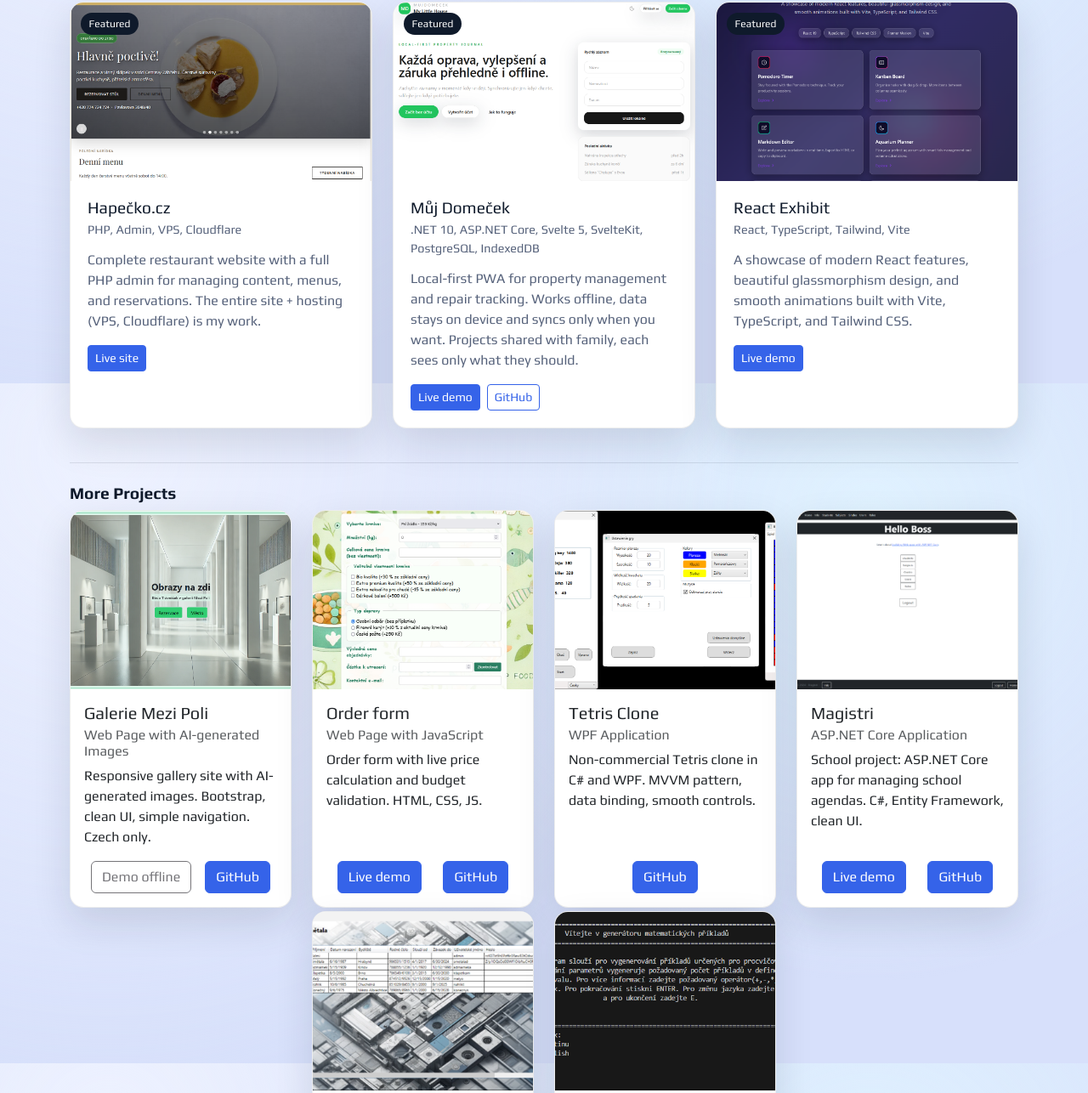
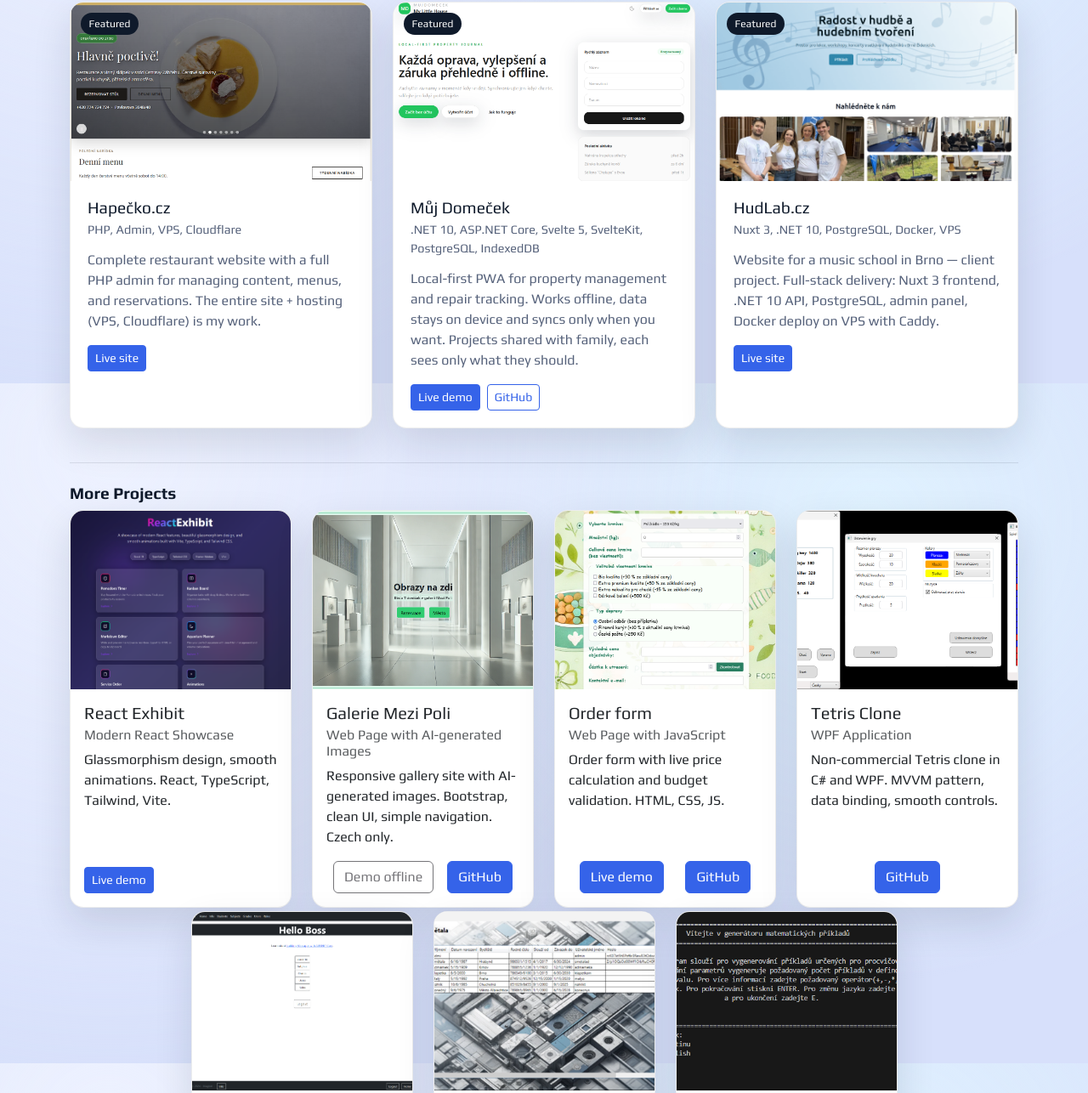
Before and after one commit to Dejwcz/portfolio, a website: page index.html in a window 1280 px wide. Shown: the part 1949-3235 px from the top of the page at 85% size. Drawn offline with Linux system fonts and the light colour scheme.

Commit message:
Add HudLab.cz as featured project, move React Exhibit to more projects
- Replace React Exhibit in featured with HudLab.cz (client project)
- Add hudlab.png screenshot
- Move React Exhibit to "More Projects" section

Co-Authored-By: Claude Opus 4.6 (1M context) <noreply@anthropic.com>

```diff
--- a/index.html
+++ b/index.html
@@ -539,8 +539,8 @@
               <article class="project-card h-100">
                 <div class="project-media">
                   <img
-                    src="./pictures/reactexhibit.png"
-                    alt="React Exhibit preview"
+                    src="./pictures/hudlab.png"
+                    alt="HudLab preview"
                     loading="lazy"
                   />
                   <span class="project-badge">
@@ -549,29 +549,31 @@
                   </span>
                 </div>
                 <div class="project-body">
-                  <h3 class="project-title">React Exhibit</h3>
-                  <p class="project-meta">React, TypeScript, Tailwind, Vite</p>
+                  <h3 class="project-title">HudLab.cz</h3>
+                  <p class="project-meta">Nuxt 3, .NET 10, PostgreSQL, Docker, VPS</p>
                   <p class="project-text">
                     <span data-lang="cs"
-                      >Ukázka moderních React features, glassmorphism designu a
-                      plynulých animací postavená na Vite, TypeScriptu a
-                      Tailwind CSS.</span
+                      >Web pro hudební školu v Brně — zakázka pro klienta.
+                      Kompletní full-stack: Nuxt 3 frontend, .NET 10 API,
+                      PostgreSQL, admin panel, Docker deploy na VPS
+                      s Caddy.</span
                     >
                     <span data-lang="en"
-                      >A showcase of modern React features, beautiful
-                      glassmorphism design, and smooth animations built with
-                      Vite, TypeScript, and Tailwind CSS.</span
+                      >Website for a music school in Brno — client project.
+                      Full-stack delivery: Nuxt 3 frontend, .NET 10 API,
+                      PostgreSQL, admin panel, Docker deploy on VPS
+                      with Caddy.</span
                     >
                   </p>
                   <div class="project-links">
                     <a
-                      href="https://x213.cz/ReactProject/"
+                      href="https://hudlab.cz"
                       class="btn btn-primary btn-sm"
                       target="_blank"
                       rel="noopener noreferrer"
                     >
-                      <span data-lang="cs">Ukázka</span>
-                      <span data-lang="en">Live demo</span>
+                      <span data-lang="cs">Live web</span>
+                      <span data-lang="en">Live site</span>
                     </a>
                   </div>
                 </div>
@@ -586,6 +588,45 @@
           <div
             class="row row-cols-1 row-cols-sm-2 row-cols-md-3 row-cols-xl-4 justify-content-center"
           >
+            <!-- React Exhibit -->
+            <div class="col mb-1">
+              <div class="card project-card h-100 d-flex flex-column">
+                <img
+                  src="./pictures/reactexhibit.png"
+                  class="card-img-top"
+                  alt="React Exhibit preview"
+                  loading="lazy"
+                />
+                <div class="card-body d-flex flex-column">
+                  <h5 class="card-title">React Exhibit</h5>
+                  <h6 class="card-subtitle mb-2 text-body-secondary">
+                    <span data-lang="cs">Ukázka moderního Reactu</span>
+                    <span data-lang="en">Modern React Showcase</span>
+                  </h6>
+                  <p class="card-text">
+                    <span data-lang="cs"
+                      >Glassmorphism design, plynulé animace. React, TypeScript,
+                      Tailwind, Vite.</span
+                    >
+                    <span data-lang="en"
+                      >Glassmorphism design, smooth animations. React, TypeScript,
+                      Tailwind, Vite.</span
+                    >
+                  </p>
+                  <div class="mt-auto">
+                    <a
+                      href="https://x213.cz/ReactProject/"
+                      class="btn btn-primary btn-sm"
+                      target="_blank"
+                      rel="noopener noreferrer"
+                    >
+                      <span data-lang="cs">Ukázka</span>
+                      <span data-lang="en">Live demo</span>
+                    </a>
+                  </div>
+                </div>
+              </div>
+            </div>
             <!-- exam project -->
             <div class="col mb-1">
               <div class="card project-card h-100 d-flex flex-column">
```
Also changed, not shown: pictures/hudlab.png (added).
